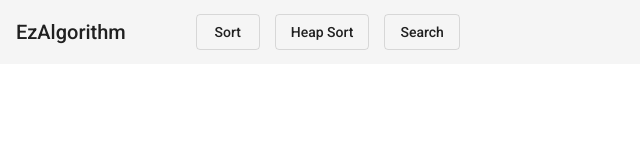
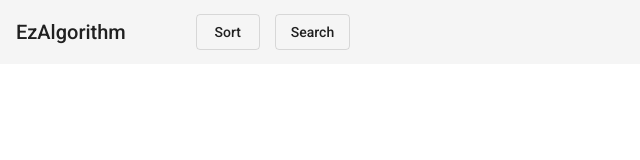
Before and after one commit to notblong/ez-algorithm, an Angular app: page / in a window 1280 px wide. Shown: the top 160 px of the page, without its empty margins (0-640 px from the left). Built offline with nearby package versions, Linux system fonts and the light colour scheme.

Commit message:
removed not done thing

```diff
--- a/src/app/header/header.component.html
+++ b/src/app/header/header.component.html
@@ -1,8 +1,7 @@
 <mat-toolbar class="header">
-  <span id="title">EzAlgorithm</span>
-  <div class="menu">
-    <a mat-stroked-button [routerLink]="['/sort']" routerLinkActive="router-link-active" >Sort</a>
-    <a mat-stroked-button [routerLink]="['/']" routerLinkActive="router-link-active" >Heap Sort</a>
-    <a mat-stroked-button [routerLink]="['/search']" routerLinkActive="router-link-active" >Search</a>
-  </div>
+    <span id="title">EzAlgorithm</span>
+    <div class="menu">
+        <a mat-stroked-button [routerLink]="['/sort']" routerLinkActive="router-link-active">Sort</a>
+        <a mat-stroked-button [routerLink]="['/search']" routerLinkActive="router-link-active">Search</a>
+    </div>
 </mat-toolbar>
```
